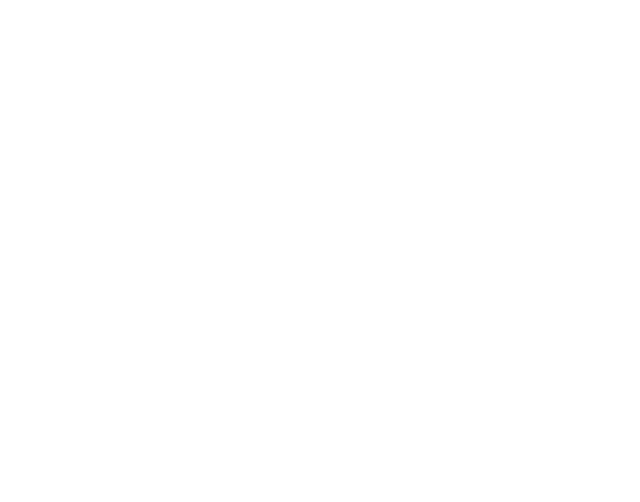
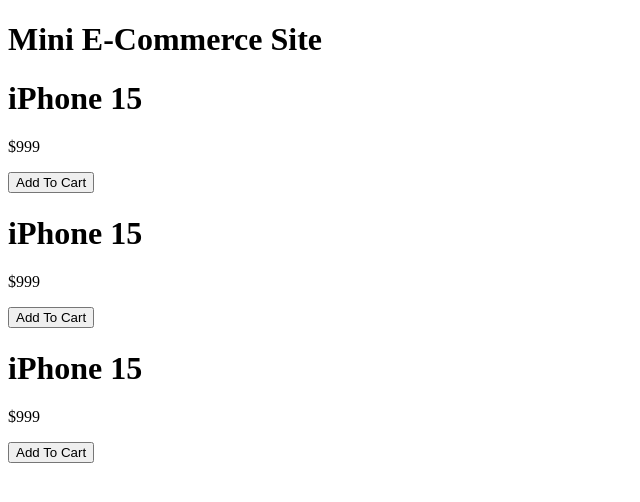
Before and after one commit to CoderCat010/E-COMMERCE-SITE-miniDom-project, a plain HTML site: page index.html in a window 1280 px wide. Shown: the whole page, without its empty margins (0-640 px from the left). Drawn offline with Linux system fonts and the light colour scheme.

Commit message:
added products

```diff
--- a/index.html
+++ b/index.html
@@ -10,9 +10,38 @@
 </head>
 <body>
 
+    <!--========products parent container========-->
+    <div>
+        <!-- title -->
+        <h1>Mini E-Commerce Site</h1>
 
+        <!--
+        procuct cards container
+        -->
+        <div class="products-container">
+            <!-- product: 1 -->
+            <div class="product">
+                <h1>iPhone 15</h1>
+                <p>$<span>999</span></p>
+                <button>Add To Cart</button>
+            </div>
 
+            <!-- product: 2 -->
+            <div class="product">
+                <h1>iPhone 15</h1>
+                <p>$<span>999</span></p>
+                <button>Add To Cart</button>
+            </div>
 
+            <!-- product: 3 -->
+            <div class="product">
+                <h1>iPhone 15</h1>
+                <p>$<span>999</span></p>
+                <button>Add To Cart</button>
+            </div>
+        </div>
+
+    </div>
 
 
 
```
